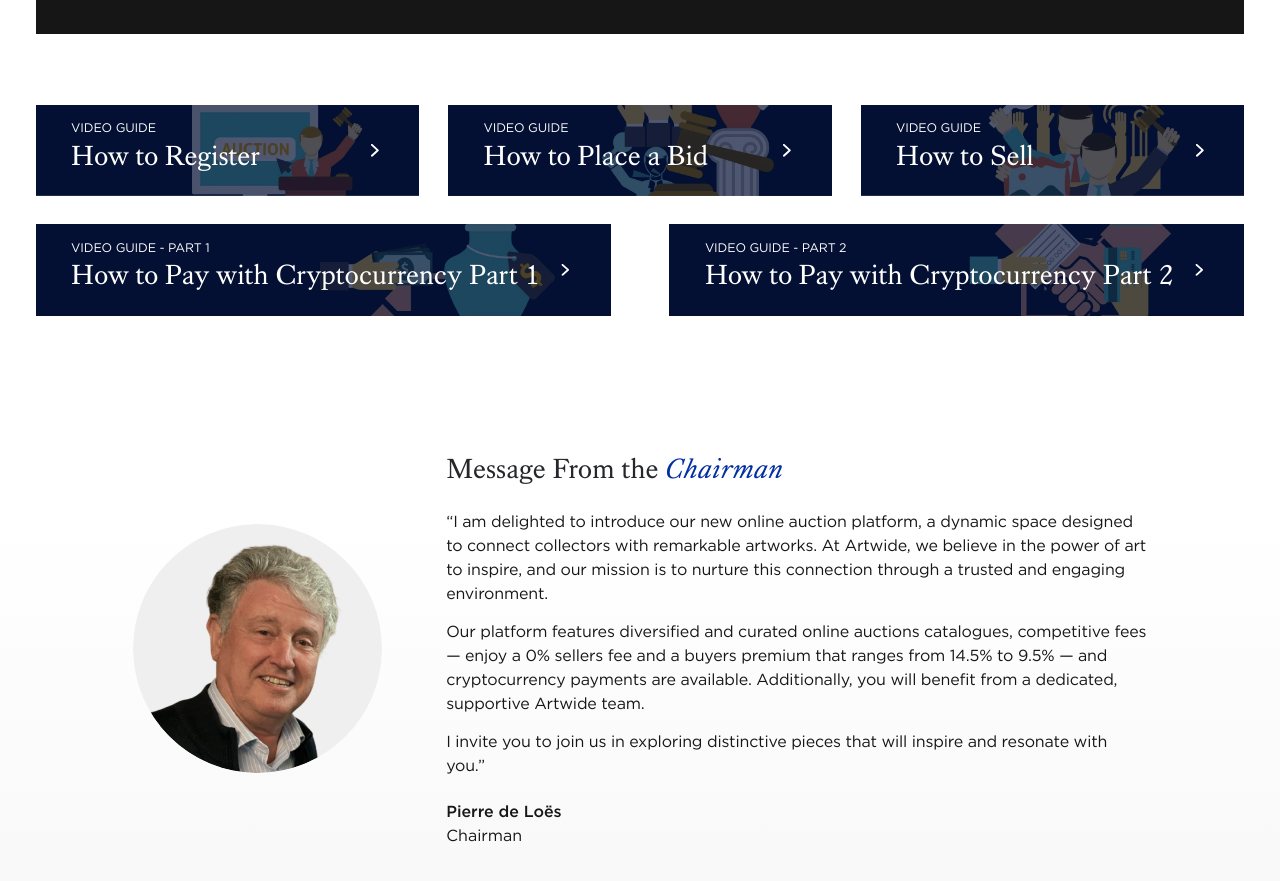
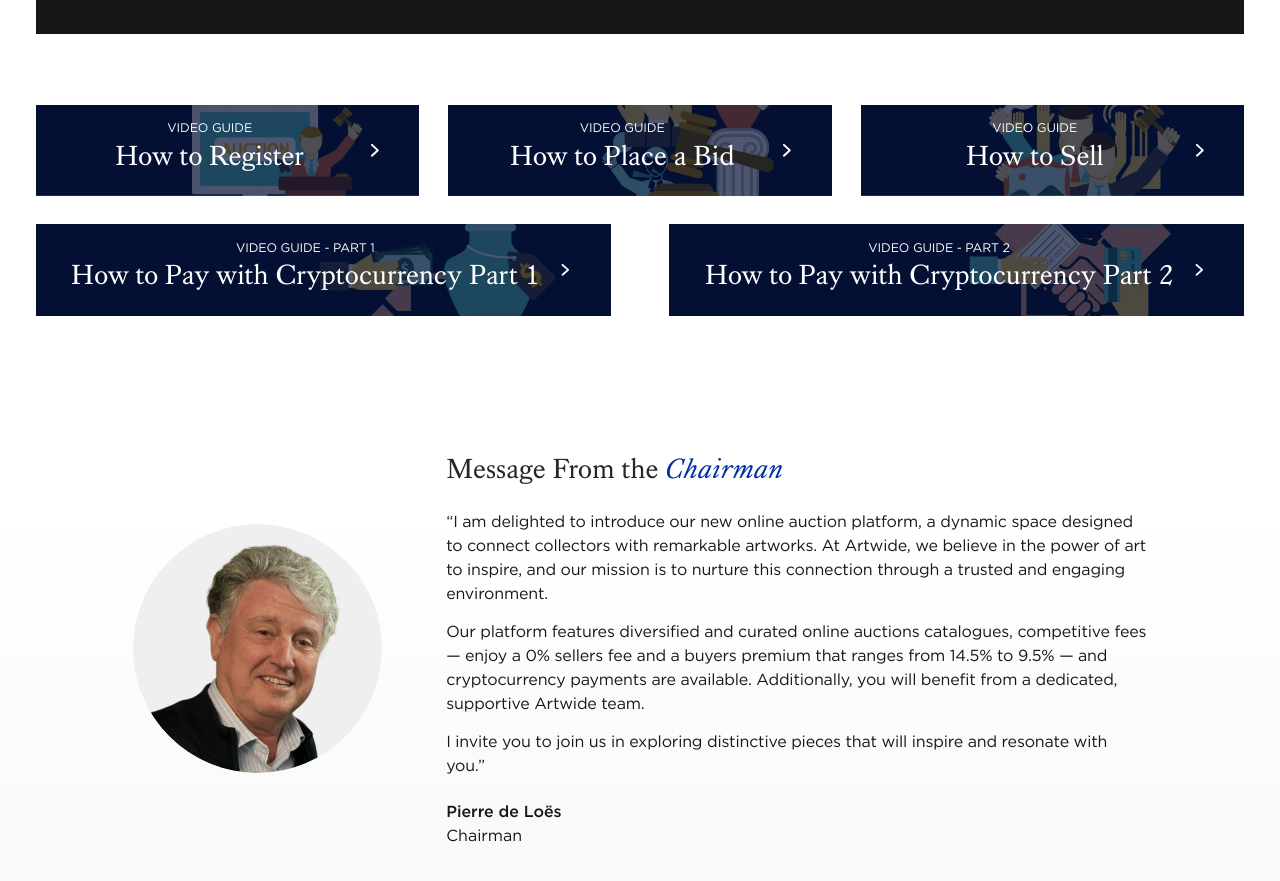
Before and after one commit to Nurbergen-me/artwide, a Next.js app: page / in a window 1280 px wide. Shown: the part 3186-4067 px from the top of the page. Built offline with nearby package versions, Linux system fonts and the light colour scheme.

Commit message:
fix modals

```diff
--- a/app/contact/page.tsx
+++ b/app/contact/page.tsx
@@ -4,10 +4,8 @@
 import styles from './contact.module.css';
 import { cn } from '@/lib/utils';
 import HaveAQuestionModal from "@/components/modals/HaveAQuestionModal";
-import {Guitar} from "lucide-react";
 import GuidanceModal from "@/components/modals/GuidanceModal";
 import AnythingElseModal from "@/components/modals/AnythingElseModal";
-import SuccessModal from "@/components/modals/SuccessModal";
 
 const locations = ['Hong Kong', 'Paris', 'Geneva', 'Dubai'];
 
@@ -15,8 +13,6 @@
     const [isQuestionModalOpen, setIsQuestionModalOpen] = useState(false)
     const [isGuidanceModalOpen, setIsGuidanceModalOpen] = useState(false)
     const [isAnythingModalOpen, setIsAnythingModalOpen] = useState(false)
-
-    const [isSuccessOpen, setIsSuccessOpen] = useState(false)
 
     const contactBlocks = [
         {
@@ -44,9 +40,6 @@
             <div className={cn('content content_cabinet')}>
                 <div className="content__title">
                     <h1>How can we help?</h1>
-                    <button onClick={() => setIsSuccessOpen(true)}>
-                        button
-                    </button>
 
                 </div>
 
--- a/app/globals.css
+++ b/app/globals.css
@@ -113,3 +113,16 @@
   --sidebar-border: oklch(1 0 0 / 10%);
   --sidebar-ring: oklch(0.556 0 0);
 }
+
+.video-modal [data-slot] {
+  @apply size-6 top-0 -right-8 opacity-100 text-white
+}
+
+@media (max-width: 767px) {
+  .video-modal [data-slot] {
+    @apply size-8 rounded-full bg-[rgba(0,0,0,0.6)] flex items-center justify-center right-0 -top-8
+  }
+  .video-modal [data-slot] svg {
+    @apply size-5
+  }
+}
--- a/components/home/MainBanner/MainBanner.tsx
+++ b/components/home/MainBanner/MainBanner.tsx
@@ -6,6 +6,7 @@
 import style from "@/components/home/MainBanner/MainBanner.module.css";
 import {Button} from "@/components/ui/button";
 import SellWithModal from "@/components/modals/SellWithModal";
+import VideoModal from "@/components/modals/VideoModal";
 const videos = [
     {
         href: "https://www.youtube.com/watch?v=2zU5tF6hHMI",
@@ -62,7 +63,14 @@
 
 const MainBanner = () => {
     const [isModalOpen, setIsModalOpen] = useState(false)
+    const [isVideoOpen, setIsVideoOpen] = useState(false)
+    const [videoUrl, setVideoUrl] = useState('')
 
+    const openVideoModal = (url: string) => {
+        console.log('openVideoModal', url)
+        setVideoUrl(url)
+        setIsVideoOpen(true)
+    }
     return (
         <div className="container">
             <div className={styles.sellwithartwide}>
@@ -83,11 +91,11 @@
 
             <div className={style.mainvideo}>
                 {videos.map((video, index) => (
-                    <a
+                    <button
                         key={index}
-                        href={video.href}
                         data-fancybox=""
                         className={cn(styles.mainvideo__item, index < 3 && style.mainvideo__item_short, `fancyvideo`)}
+                        onClick={() => {openVideoModal(video.href)}}
                     >
                         <div
                             className={styles.mainvideo__img}
@@ -99,10 +107,15 @@
                         />
                         <div className={styles.mainvideo__label}>{video.label}</div>
                         <div className={styles.mainvideo__title}>{video.title}</div>
-                    </a>
+                    </button>
                 ))}
             </div>
             <SellWithModal open={isModalOpen} onOpenChange={setIsModalOpen} />
+            <VideoModal
+                open={isVideoOpen}
+                onOpenChange={setIsVideoOpen}
+                href={videoUrl}
+            />
         </div>
     )
 }
--- a/components/modals/AnythingElseModal.tsx
+++ b/components/modals/AnythingElseModal.tsx
@@ -19,7 +19,6 @@
 } from "@/components/ui/form"
 import { Input } from "@/components/ui/input"
 import React, {useState} from "react";
-import {cn} from "@/lib/utils";
 import {Textarea} from "@/components/ui/textarea";
 import {Checkbox} from "@/components/ui/checkbox";
 import {Label} from "@/components/ui/label";
--- a/components/modals/GuidanceModal.tsx
+++ b/components/modals/GuidanceModal.tsx
@@ -19,7 +19,6 @@
 } from "@/components/ui/form"
 import { Input } from "@/components/ui/input"
 import React, {useState} from "react";
-import {cn} from "@/lib/utils";
 import {Textarea} from "@/components/ui/textarea";
 import {Checkbox} from "@/components/ui/checkbox";
 import {Label} from "@/components/ui/label";
--- a/components/modals/HaveAQuestionModal.tsx
+++ b/components/modals/HaveAQuestionModal.tsx
@@ -19,7 +19,6 @@
 } from "@/components/ui/form"
 import { Input } from "@/components/ui/input"
 import React, {useState} from "react";
-import {cn} from "@/lib/utils";
 import {Textarea} from "@/components/ui/textarea";
 import {Checkbox} from "@/components/ui/checkbox";
 import {Label} from "@/components/ui/label";
@@ -52,6 +51,7 @@
         },
     })
     function onSubmit(data: z.infer<typeof FormSchema>) {
+        console.log(data)
         onOpenChange(false)
         setIsSuccessOpen(true)
     }
--- /dev/null
+++ b/components/modals/VideoModal.tsx
@@ -0,0 +1,65 @@
+'use client'
+
+import {
+    Dialog, DialogClose,
+    DialogContent,
+} from "@/components/ui/dialog"
+import React, { useEffect, useState } from "react";
+import {XIcon} from "lucide-react";
+
+interface VideoModalProps {
+    open: boolean;
+    onOpenChange: (open: boolean) => void;
+    href: string;
+}
+
+const getYouTubeEmbedUrl = (url: string): string => {
+    const shortIdMatch = url.match(/shorts\/([a-zA-Z0-9_-]+)/);
+    const regularIdMatch = url.match(/v=([a-zA-Z0-9_-]+)/);
+
+    const videoId = shortIdMatch?.[1] || regularIdMatch?.[1];
+
+    return videoId ? `https://www.youtube.com/embed/${videoId}?autoplay=1&rel=0` : "";
+};
+
+
+const VideoModal = ({ open, onOpenChange, href }: VideoModalProps) => {
+    const [embedUrl, setEmbedUrl] = useState<string | null>(null);
+
+    useEffect(() => {
+        if (open) {
+            const url = getYouTubeEmbedUrl(href);
+            setEmbedUrl(url);
+        } else {
+            setEmbedUrl(null); // Unload video when closed
+        }
+    }, [open, href]);
+
+    return (
+        <Dialog open={open} onOpenChange={onOpenChange}>
+            <DialogContent
+                className="bg-transparent video-modal max-w-full h-[94vh] max-h-[94vh] max-sm:max-h-[90vh] p-0 aspect-[9/16] w-auto overflow-hidden overflow-visible"
+            >
+                <DialogClose asChild>
+                    <button
+                        className="absolute size-6 top-0 -right-8"
+                        aria-label="Close"
+                    >
+                        <XIcon className="size-full text-white" />
+                    </button>
+                </DialogClose>
+                {embedUrl && (
+                    <iframe
+                        className="w-full h-full"
+                        src={embedUrl}
+                        title="YouTube video"
+                        allow="autoplay; encrypted-media"
+                        allowFullScreen
+                    />
+                )}
+            </DialogContent>
+        </Dialog>
+    );
+};
+
+export default VideoModal;
```
Also changed, not shown: app/style.css.
